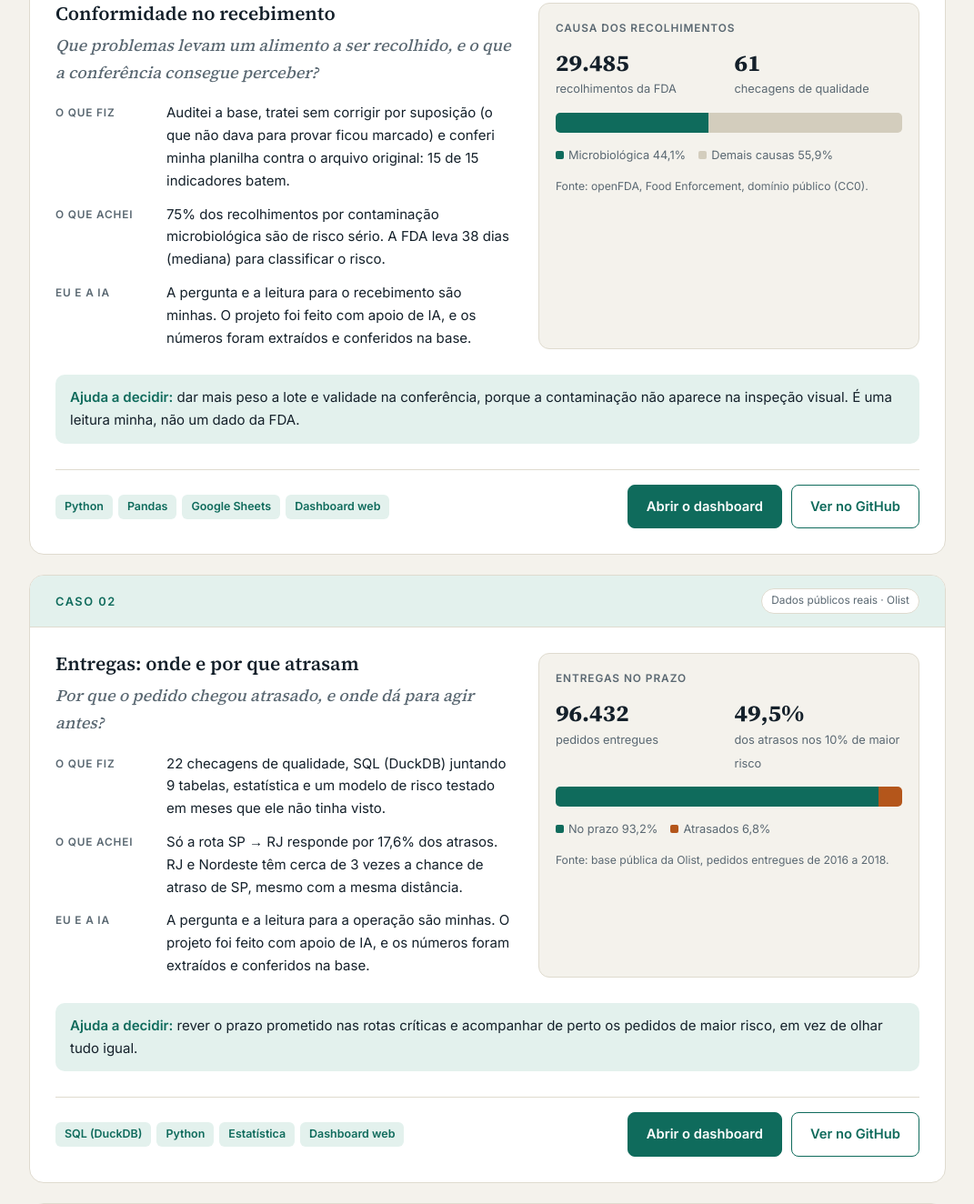
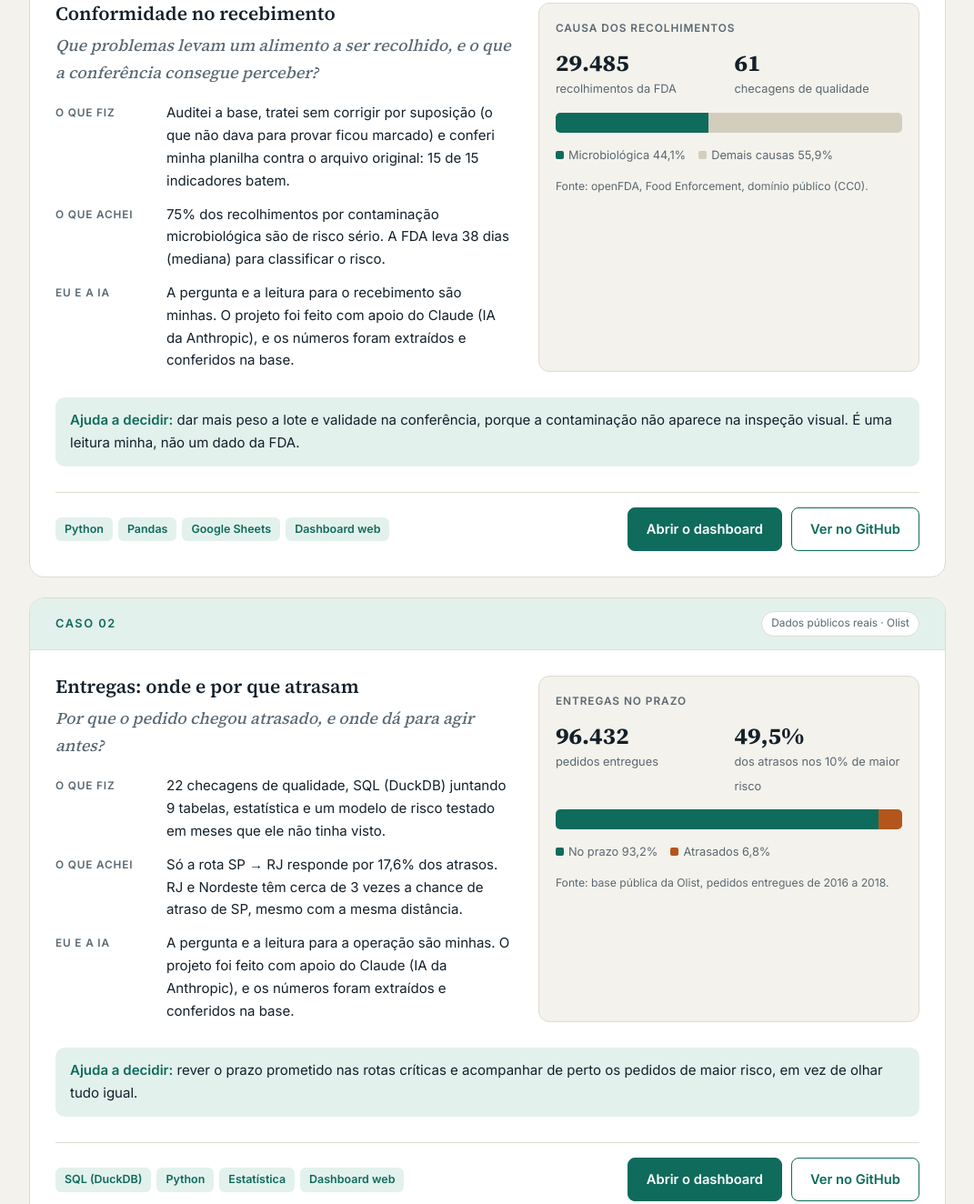
Before and after one commit to luiscarlossoarespro-cyber/luiscarlossoarespro-cyber.github.io, a plain HTML site: page index.html in a window 1280 px wide. Shown: the part 1338-2662 px from the top of the page at 91% size, without its empty margins (104-1175 px from the left). Drawn offline with Linux system fonts and the light colour scheme.

Commit message:
Portfólio: nomear o Claude (Anthropic) como a IA usada
Updated the description of tools used in the project to include Claude (IA da Anthropic).

```diff
--- a/index.html
+++ b/index.html
@@ -132,7 +132,7 @@ footer{padding-block:28px 56px;color:var(--muted);font-size:.88rem;display:grid;
 <div><dt>Vindo de</dt><dd>Recebimento, conferência, estoque e inventário (16+ anos)</dd></div>
 <div><dt>Indo para</dt><dd>Analista de Logística, Estoque e Indicadores</dd></div>
 <div><dt>Como trabalho</dt><dd>Pergunta do gestor, auditoria da base, limitações escritas</dd></div>
-<div><dt>Ferramentas</dt><dd>Excel, SQL, Python, Google Sheets, Tableau, dashboards web</dd></div>
+<div><dt>Ferramentas</dt><dd>Excel, SQL, Python, Google Sheets, Tableau, dashboards web, Claude (IA da Anthropic)</dd></div>
 </dl>
 <div class="big">
 <div><b>5</b><span>projetos, 3 em destaque</span></div>
@@ -161,7 +161,7 @@ footer{padding-block:28px 56px;color:var(--muted);font-size:.88rem;display:grid;
 <div class="rows">
 <div class="row"><div class="k">O que fiz</div><div>Auditei a base, tratei sem corrigir por suposição (o que não dava para provar ficou marcado) e conferi minha planilha contra o arquivo original: 15 de 15 indicadores batem.</div></div>
 <div class="row"><div class="k">O que achei</div><div>75% dos recolhimentos por contaminação microbiológica são de risco sério. A FDA leva 38 dias (mediana) para classificar o risco.</div></div>
-<div class="row"><div class="k">Eu e a IA</div><div>A pergunta e a leitura para o recebimento são minhas. O projeto foi feito com apoio de IA, e os números foram extraídos e conferidos na base.</div></div>
+<div class="row"><div class="k">Eu e a IA</div><div>A pergunta e a leitura para o recebimento são minhas. O projeto foi feito com apoio do Claude (IA da Anthropic), e os números foram extraídos e conferidos na base.</div></div>
 </div>
 </div>
 <div class="viz">
@@ -184,7 +184,7 @@ footer{padding-block:28px 56px;color:var(--muted);font-size:.88rem;display:grid;
 <div class="rows">
 <div class="row"><div class="k">O que fiz</div><div>22 checagens de qualidade, SQL (DuckDB) juntando 9 tabelas, estatística e um modelo de risco testado em meses que ele não tinha visto.</div></div>
 <div class="row"><div class="k">O que achei</div><div>Só a rota SP → RJ responde por 17,6% dos atrasos. RJ e Nordeste têm cerca de 3 vezes a chance de atraso de SP, mesmo com a mesma distância.</div></div>
-<div class="row"><div class="k">Eu e a IA</div><div>A pergunta e a leitura para a operação são minhas. O projeto foi feito com apoio de IA, e os números foram extraídos e conferidos na base.</div></div>
+<div class="row"><div class="k">Eu e a IA</div><div>A pergunta e a leitura para a operação são minhas. O projeto foi feito com apoio do Claude (IA da Anthropic), e os números foram extraídos e conferidos na base.</div></div>
 </div>
 </div>
 <div class="viz">
```
